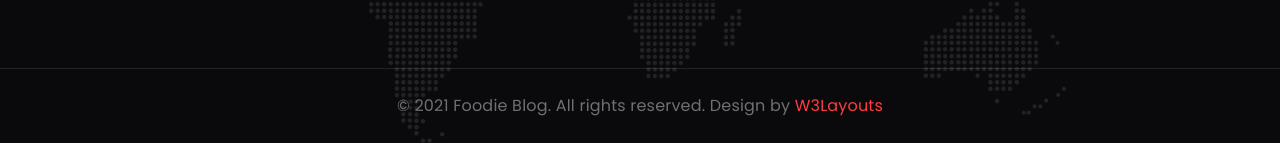
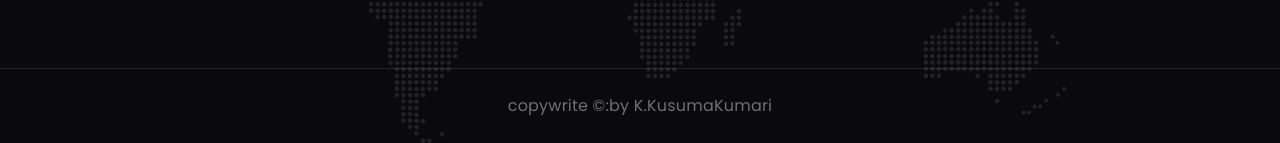
Before and after one commit to kusumakk12/fproject2, a plain HTML site: page Foodie-Blog-Starter/index.html in a window 1280 px wide. Shown: the part 5774-5917 px from the top of the page. Drawn offline with Linux system fonts and the light colour scheme; a web font is replaced by a local one.

Commit message:
Update index.html

```diff
--- a/Foodie-Blog-Starter/index.html
+++ b/Foodie-Blog-Starter/index.html
@@ -1,7 +1,3 @@
-<!--
-Author: W3layouts
-Author URL: http://w3layouts.com
--->
 <!doctype html>
 <html lang="en">
 
@@ -825,9 +821,7 @@ Author URL: http://w3layouts.com
         <!-- copyright -->
         <section class="w3l-copyright text-center">
             <div class="container">
-                <p class="copy-footer-29">© 2021 Foodie Blog. All rights reserved. Design by <a
-                        href="https://w3layouts.com/" target="_blank">
-                        W3Layouts</a></p>
+                <p class="copy-footer-29">copywrite &copy:by K.KusumaKumari</p>
             </div>
         </section>
         <!-- //copyright -->
```
